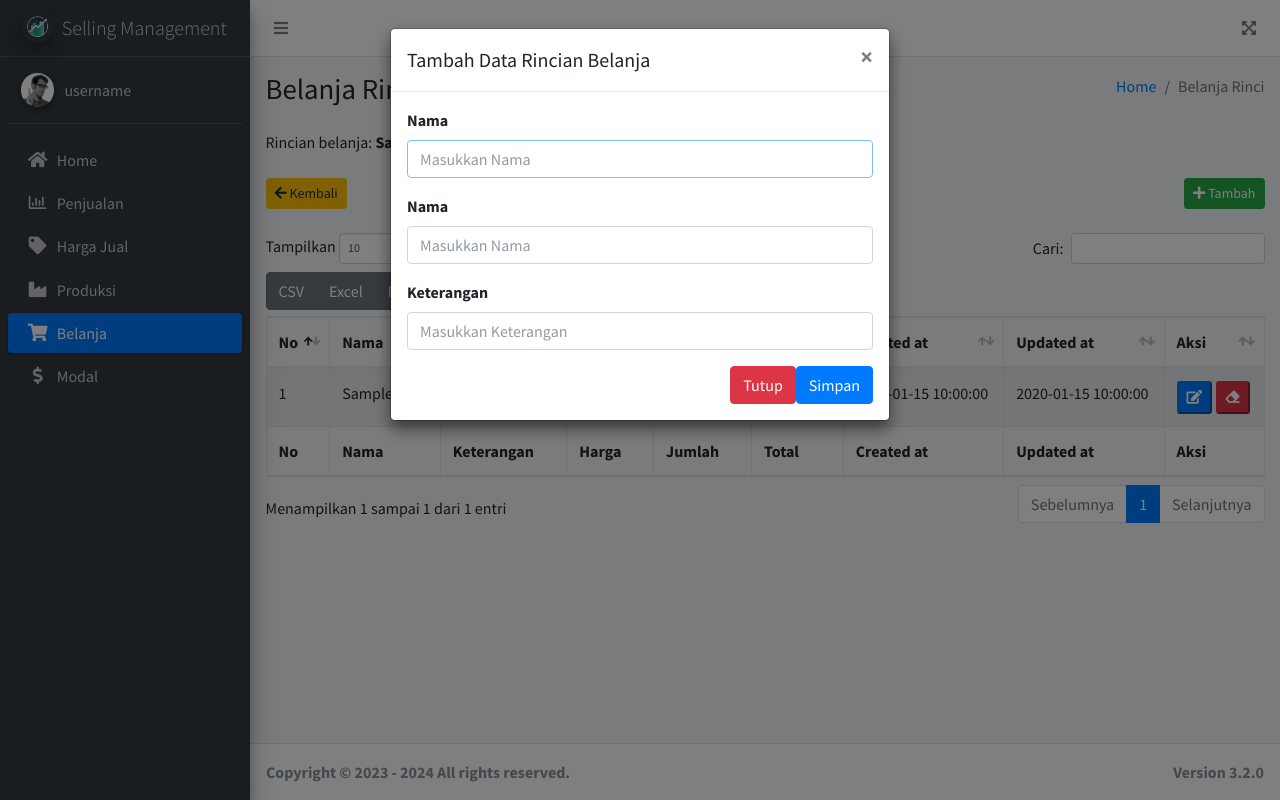
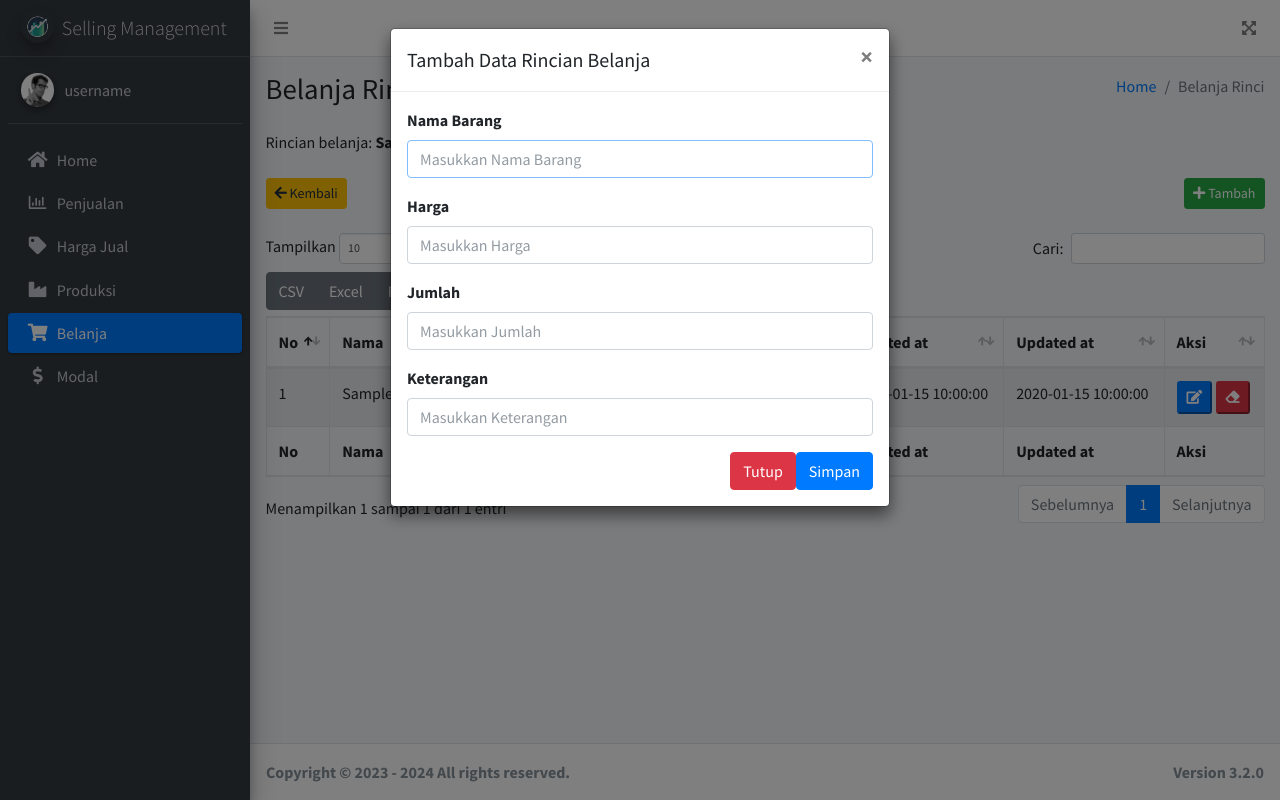
Before and after one commit to arifpambudi242/sellingmanagement, a Flask app: page /belanja_rinci/1 in a window 1280 px wide, after a click on "Tambah". Run offline with Flask 3, Linux system fonts and the light colour scheme; tables that the repository leaves empty hold one stand-in row (values such as "Sample post"); parts of the project's set-up code (start-up, migrations or seed data) failed here and were passed over; some libraries are stand-ins or nearby versions.

Commit message:
fixed tambah dan hapus rician belanja

```diff
--- a/app.py
+++ b/app.py
@@ -290,7 +290,7 @@ def add_belanja():
     belanja = Belanja(nama=nama, keterangan=keterangan, id_modal=id_modal)
     db.session.add(belanja)
     db.session.commit()
-    return redirect(url_for('belanja'))
+    return jsonify({'status_code' : 200,'message': 'Data Belanja berhasil ditambahkan'}), 200
 
 @app.route('/delete_belanja/<int:belanja_id>', methods=['POST'])
 def delete_belanja(belanja_id):
@@ -333,19 +333,33 @@ def edit_belanja(belanja_id):
         else:
             return jsonify({'error': 'belanja not found'}), 404
 
-@app.route('/belanja_rinci/<int:belanja_id>', methods=['GET','POST'])
-def belanja_rinci(belanja_id):
-    if request.method == 'post':
-        nama_barang = request.get('nama_barang')
-        harga = request.get('harga')
-        jumlah = request.get('jumlah')
-        keterangan = request.get('keterangan')
-        belanja_rinci = BelanjaRinci(nama_barang = nama_barang,harga = harga,jumlah = jumlah,keterangan = keterangan)
+@app.route('/belanja_rinci/<int:blj_id>', methods=['GET','POST'])
+def belanja_rinci(blj_id):
+    if request.method == 'POST':
+        nama_barang = request.form.get('nama_barang')
+        harga = request.form.get('harga')
+        jumlah = request.form.get('jumlah')
+        keterangan = request.form.get('keterangan')
+        belanja_id = blj_id,
+        belanja_rinci = BelanjaRinci(nama_barang = nama_barang,harga = harga,jumlah = jumlah, belanja_id = blj_id, keterangan = keterangan)
         db.session.add(belanja_rinci)
         db.session.commit()
         return jsonify({'status_code' : 200, 'status' : 'success', 'message' : 'berhasil tambah rincian'}), 200
     # get data belanja rinci by kode belanja
     return render_template('belanja_rinci.html')
+
+@app.route('/delete_belanja_rinci/<int:belanja_rinc_id>', methods=['POST'])
+def delete_belanja_rinci(belanja_rinc_id):
+    modal = BelanjaRinci.query.get(belanja_rinc_id)
+    if modal:
+        try:
+            db.session.delete(modal)
+            db.session.commit()
+            return jsonify({'status_code' : 200,'message': 'Data Belanja Rinci berhasil dihapus'}), 200
+        except Exception as e:
+            return jsonify({'status_code' : 502,'message': 'Data masih digunakan di belanja, anda tidak dapat menghapusnya'}), 200
+    else:
+        return jsonify({'status_code' : 404,'message': 'Data Belanja Rinci tidak ditemukan / sudah terhapus'}), 200
 
 # end belanja
 # modal
--- a/templates/belanja.html
+++ b/templates/belanja.html
@@ -40,7 +40,7 @@
                             <td>{{data.updated_at}}</td>
                             <td><button type="button" title="Edit Data" class="btn-sm btn-primary btn-edit" data-link="{{ url_for('edit_belanja', belanja_id=data.id) }}"> <i class="fas fa-edit"></i> </button>
                                 <button type="button" title="Hapus Data" class="btn-sm btn-danger btn-delete" data-link="{{ url_for('delete_belanja', belanja_id=data.id) }}" data-id="{{ data.id }}"> <i class="fas fa-eraser"></i> </button>
-                                <a title="Rinci belanja" class="btn-sm btn-success btn-detailed" href="{{ url_for('belanja_rinci', belanja_id=data.id) }}"> <i class="fas fa-eye"> Rinci Belanja</i> </a> </td>
+                                <a title="Rinci belanja" class="btn-sm btn-success btn-detailed" href="{{ url_for('belanja_rinci', blj_id=data.id) }}"> <i class="fas fa-eye"> Rinci Belanja</i> </a> </td>
                         </tr>
                         {% endfor %}
 
--- a/templates/belanja_rinci.html
+++ b/templates/belanja_rinci.html
@@ -47,7 +47,7 @@
                             <td>{{belanja_rinci.updated_at}}</td>
                             <td>
                                 <button type="button" title="Edit Data" class="btn-sm btn-primary btn-edit" data-link="{{ url_for('edit_belanja', belanja_id=belanja_rinci.id) }}"> <i class="fas fa-edit"></i> </button>
-                                <button type="button" title="Hapus Data" class="btn-sm btn-danger btn-delete" data-link="{{ url_for('delete_belanja', belanja_id=belanja_rinci.id) }}" data-id="{{ belanja_rinci.id }}"> <i class="fas fa-eraser"></i> </button>
+                                <button type="button" title="Hapus Data" class="btn-sm btn-danger btn-delete" data-link="{{ url_for('delete_belanja_rinci', belanja_rinc_id=belanja_rinci.id) }}" data-id="{{ belanja_rinci.id }}"> <i class="fas fa-eraser"></i> </button>
                             </td>
                         </tr>
                         {% endfor %}
@@ -85,26 +85,25 @@
                 </button>
             </div>
             <div class="modal-body">
-                <form action="{{ url_for('belanja_rinci', belanja_id=datas.belanja.id) }}" , method="post">
+                <form action="{{ url_for('belanja_rinci', blj_id=datas.belanja.id) }}" method="post">
                     <div class="form-group">
-                        <label for="nama">Nama</label>
-                        <input type="text" class="form-control" id="nama" name="nama" placeholder="Masukkan Nama"
-                            required>
+                        <label for="nama_barang">Nama Barang</label>
+                        <input type="text" class="form-control" id="nama_barang" name="nama_barang" placeholder="Masukkan Nama Barang" required>
                     </div>
                     <div class="form-group">
-                        <label for="nama">Nama</label>
-                        <input type="text" class="form-control" id="nama" name="nama" placeholder="Masukkan Nama"
-                            required>
+                        <label for="harga">Harga</label>
+                        <input type="number" class="form-control" id="harga" name="harga" placeholder="Masukkan Harga" required>
+                    </div>
+                    <div class="form-group">
+                        <label for="jumlah">Jumlah</label>
+                        <input type="text" class="form-control" id="jumlah" name="jumlah" placeholder="Masukkan Jumlah" required>
                     </div>
                     <div class="form-group">
                         <label for="keterangan">Keterangan</label>
-                        <input type="text" class="form-control" id="keterangan" name="keterangan"
-                            placeholder="Masukkan Keterangan" required>
+                        <input type="text" class="form-control" id="keterangan" name="keterangan" placeholder="Masukkan Keterangan">
                     </div>
                     <button type="submit" class="btn btn-primary float-right" data-saved="0">Simpan</button>
-                    <button type="button" class="btn btn-danger float-right" data-dismiss="modal" aria-label="Close">
-                        Tutup
-                    </button>
+                    <button type="button" class="btn btn-danger float-right" data-dismiss="modal" aria-label="Close">Tutup</button>
                 </form>
             </div>
         </div>
```
